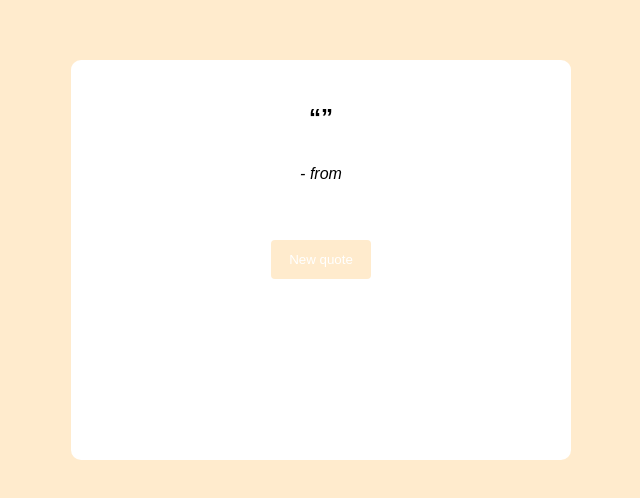
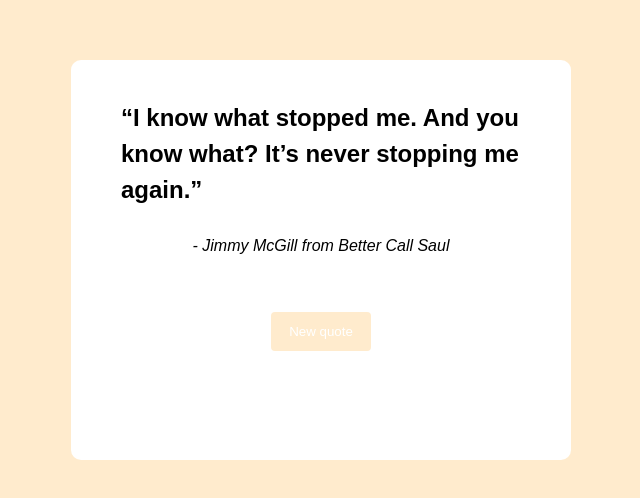
Before and after one commit to therealOfarah/random-breaking-bad-quotes, a React (Create React App) app: page / in a window 1280 px wide. Shown: the part 190-688 px from the top of the page, without its empty margins (319-959 px from the left). Built offline with nearby package versions, Linux system fonts and the light colour scheme.

Commit message:
add favicon and add useeffect

```diff
--- a/public/index.html
+++ b/public/index.html
@@ -2,7 +2,7 @@
 <html lang="en">
   <head>
     <meta charset="utf-8" />
-    <link rel="icon" href="../src/favicon-32x32.png"  />
+    <link rel="icon" type="image/ico" sizes="32x32" href="./white.ico">
     <meta name="viewport" content="width=device-width, initial-scale=1" />
     <meta name="theme-color" content="#000000" />
     <meta
--- a/src/App.tsx
+++ b/src/App.tsx
@@ -1,4 +1,4 @@
-import React, { useState } from 'react';
+import React, { useEffect, useState } from 'react';
 import data from "./data.json"
 import { Quote } from './components/Quote';
 function App() {
@@ -13,9 +13,13 @@
   const randomNumber=(max:number)=>{
     return Math.floor(Math.random() * max);
   }
-  //get a random quote from the array
-  //get a new random quote from the array
+  useEffect(()=>{
+    let randomQuote = data.at(randomNumber(70))
+    //get a random quote from the array
+    setQuote(randomQuote)
+  },[])
   const handleNewQuote = ()=>{
+    //get a new random quote from the array
     let randomQuote = data.at(randomNumber(70))
     setQuote(randomQuote)
   }
```
Also changed, not shown: src/walterwhite.png (deleted), 1 other file (tests, documents, lock files or other folders).
